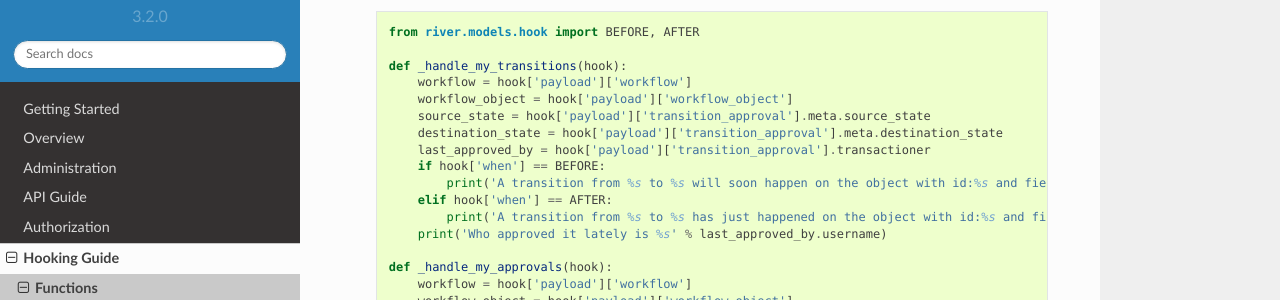
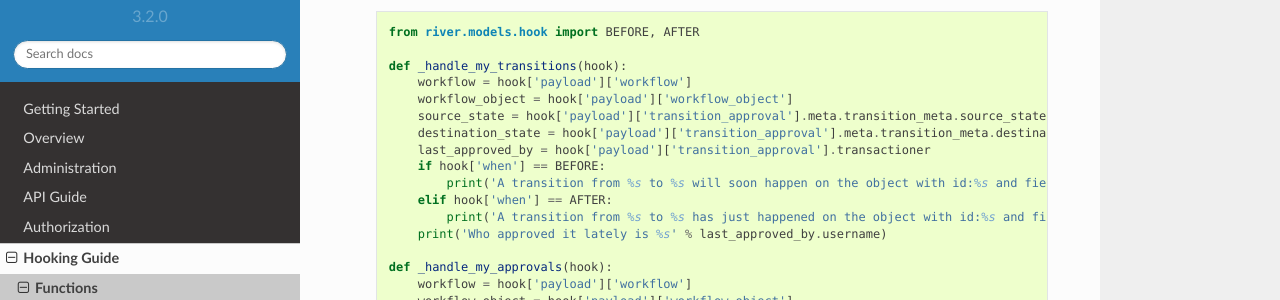
Before and after one commit to javrasya/django-river, a Sphinx documentation site: the page built from docs/hooking/function.rst, in a window 1280 px wide and 900 px high, scrolled down 2460 px. Shown: the part 151-451 px from the top of the window. Built offline with Sphinx 7.4.7 and the Read the Docs theme 2.0.0, drawn with Linux system fonts in a browser that asks for light colours; pages that are not in the unit, such as notebooks, are missing from menus.

```diff
--- a/docs/hooking/function.rst
+++ b/docs/hooking/function.rst
@@ -114,8 +114,8 @@ Example Function
         def _handle_my_transitions(hook):
             workflow = hook['payload']['workflow']
             workflow_object = hook['payload']['workflow_object']
-            source_state = hook['payload']['transition_approval'].meta.source_state
-            destination_state = hook['payload']['transition_approval'].meta.destination_state
+            source_state = hook['payload']['transition_approval'].meta.transition_meta.source_state
+            destination_state = hook['payload']['transition_approval'].meta.transition_meta.destination_state
             last_approved_by = hook['payload']['transition_approval'].transactioner
             if hook['when'] == BEFORE:
                 print('A transition from %s to %s will soon happen on the object with id:%s and field_name:%s!' % (source_state.label, destination_state.label, workflow_object.pk, workflow.field_name))
```
